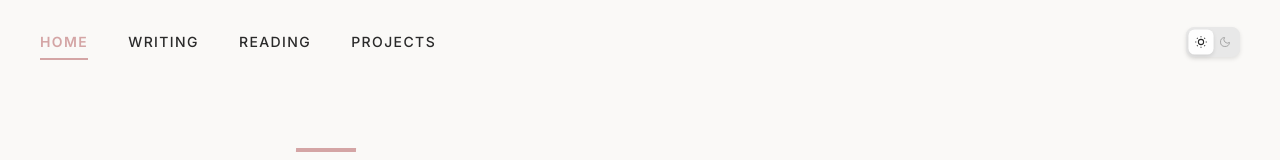
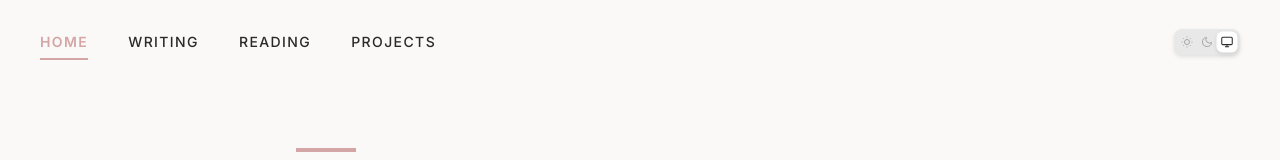
Before and after one commit to flores8/lauralee.space, a Next.js app: page / in a window 1280 px wide. Shown: the top 160 px of the page. Built offline with nearby package versions, Linux system fonts and the light colour scheme.

Commit message:
add system and fix light mode

```diff
--- a/app/components/ThemeToggle.tsx
+++ b/app/components/ThemeToggle.tsx
@@ -1,51 +1,128 @@
 'use client';
 
-import { useState, useEffect } from 'react';
+import { useState, useEffect, useRef } from 'react';
+
+type ThemeMode = 'system' | 'light' | 'dark';
 
 export default function ThemeToggle() {
-  const [isDark, setIsDark] = useState(false);
+  const [theme, setTheme] = useState<ThemeMode>('system');
+  const [systemTheme, setSystemTheme] = useState<'light' | 'dark'>('light');
+  const themeRef = useRef<ThemeMode>('system');
 
   useEffect(() => {
-    // Check if user has a saved preference
-    const savedTheme = localStorage.getItem('theme');
+    // Check for saved theme preference
+    const savedTheme = localStorage.getItem('theme') as ThemeMode;
     const prefersDark = window.matchMedia('(prefers-color-scheme: dark)').matches;
 
-    if (savedTheme === 'dark' || (!savedTheme && prefersDark)) {
-      setIsDark(true);
-      document.body.classList.add('dark');
+    // Set initial system theme
+    setSystemTheme(prefersDark ? 'dark' : 'light');
+
+    // Set initial theme - if no saved theme, default to system
+    const initialTheme = savedTheme || 'system';
+    setTheme(initialTheme);
+    themeRef.current = initialTheme;
+
+    // Apply theme - only use system preference if theme is 'system'
+    if (initialTheme === 'system') {
+      applyTheme('system', prefersDark);
+    } else {
+      applyTheme(initialTheme, false); // Force the saved theme regardless of system
     }
+
+    // Listen for system theme changes
+    const mediaQuery = window.matchMedia('(prefers-color-scheme: dark)');
+    const handleSystemThemeChange = (e: MediaQueryListEvent) => {
+      const newSystemTheme = e.matches ? 'dark' : 'light';
+      setSystemTheme(newSystemTheme);
+
+      // Only update if current theme is 'system'
+      if (themeRef.current === 'system') {
+        applyTheme('system', e.matches);
+      }
+    };
+
+    mediaQuery.addEventListener('change', handleSystemThemeChange);
+
+    return () => mediaQuery.removeEventListener('change', handleSystemThemeChange);
   }, []);
 
-  const toggleTheme = () => {
-    const newTheme = !isDark;
-    setIsDark(newTheme);
+  const applyTheme = (themeMode: ThemeMode, systemPrefersDark: boolean) => {
+    const shouldBeDark = themeMode === 'dark' || (themeMode === 'system' && systemPrefersDark);
 
-    if (newTheme) {
+    // Set data-theme attribute to override media query
+    if (themeMode === 'system') {
+      document.documentElement.removeAttribute('data-theme');
+    } else {
+      document.documentElement.setAttribute('data-theme', themeMode);
+    }
+
+    if (shouldBeDark) {
       document.body.classList.add('dark');
-      localStorage.setItem('theme', 'dark');
     } else {
       document.body.classList.remove('dark');
-      localStorage.setItem('theme', 'light');
     }
   };
 
+  const selectTheme = (newTheme: ThemeMode) => {
+    setTheme(newTheme);
+    themeRef.current = newTheme;
+    localStorage.setItem('theme', newTheme);
+
+    // Apply theme - only use system preference if theme is 'system'
+    if (newTheme === 'system') {
+      const prefersDark = window.matchMedia('(prefers-color-scheme: dark)').matches;
+      applyTheme('system', prefersDark);
+    } else {
+      applyTheme(newTheme, false); // Force the selected theme regardless of system
+    }
+  };
+
+  const getActiveTheme = (): 'light' | 'dark' => {
+    if (theme === 'system') {
+      return systemTheme;
+    }
+    return theme;
+  };
+
+  const isActive = (mode: ThemeMode) => {
+    if (mode === 'system') {
+      return theme === 'system';
+    }
+    return theme === mode;
+  };
+
   return (
-    <button
-      onClick={toggleTheme}
-      className="theme-toggle"
-      aria-label={isDark ? 'Switch to light mode' : 'Switch to dark mode'}
-    >
-      <div className={`theme-option ${!isDark ? 'active' : ''}`}>
+    <div className="theme-toggle">
+      <button
+        onClick={() => selectTheme('light')}
+        className={`theme-option ${isActive('light') ? 'active' : ''}`}
+        aria-label="Switch to light mode"
+      >
         <svg viewBox="0 0 24 24" fill="none" stroke="currentColor" strokeWidth="2">
           <circle cx="12" cy="12" r="5"/>
           <path d="M12 1v2M12 21v2M4.22 4.22l1.42 1.42M18.36 18.36l1.42 1.42M1 12h2M21 12h2M4.22 19.78l1.42-1.42M18.36 5.64l1.42-1.42"/>
         </svg>
-      </div>
-      <div className={`theme-option ${isDark ? 'active' : ''}`}>
+      </button>
+      <button
+        onClick={() => selectTheme('dark')}
+        className={`theme-option ${isActive('dark') ? 'active' : ''}`}
+        aria-label="Switch to dark mode"
+      >
         <svg viewBox="0 0 24 24" fill="none" stroke="currentColor" strokeWidth="2">
           <path d="M21 12.79A9 9 0 1 1 11.21 3 7 7 0 0 0 21 12.79z"/>
         </svg>
-      </div>
-    </button>
+      </button>
+      <button
+        onClick={() => selectTheme('system')}
+        className={`theme-option ${theme === 'system' ? 'active' : ''}`}
+        aria-label="Switch to system default"
+      >
+        <svg viewBox="0 0 24 24" fill="none" stroke="currentColor" strokeWidth="2">
+          <rect x="2" y="3" width="20" height="14" rx="2" ry="2"/>
+          <line x1="8" y1="21" x2="16" y2="21"/>
+          <line x1="12" y1="17" x2="12" y2="21"/>
+        </svg>
+      </button>
+    </div>
   );
 }
--- a/app/globals.css
+++ b/app/globals.css
@@ -36,7 +36,7 @@
 }
 
 @media (prefers-color-scheme: dark) {
-  :root {
+  :root:not([data-theme]) {
     --color-bg: #1a1a1a;
     --color-text: #f0f0f0;
     --color-muted: #b8b8b8;
@@ -430,7 +430,6 @@ a:hover::before {
   border: 1px solid var(--color-border);
   border-radius: 0.5rem;
   padding: 0.125rem;
-  cursor: pointer;
   font-family: var(--font-ui);
   font-size: 0.625rem;
   color: var(--color-text);
@@ -454,11 +453,17 @@ a:hover::before {
   display: flex;
   align-items: center;
   justify-content: center;
-  padding: 0.375rem;
+  padding: 0.25rem;
   border-radius: 0.375rem;
   transition: var(--transition);
-  min-width: 1.5rem;
-  height: 1.5rem;
+  min-width: 1.25rem;
+  height: 1.25rem;
+  flex: 1;
+  background: none;
+  border: none;
+  cursor: pointer;
+  color: inherit;
+  font-family: inherit;
 }
 
 .theme-option.active {
@@ -471,6 +476,36 @@ a:hover::before {
 .theme-option:not(.active) {
   color: var(--color-muted);
   opacity: 0.7;
+}
+
+.theme-option:hover:not(.active) {
+  opacity: 0.9;
+  transform: scale(1.02);
+}
+
+/* Explicit theme overrides */
+:root[data-theme="light"] {
+  --color-bg: #fefefe;
+  --color-text: #2a2a2a;
+  --color-muted: #8a8a8a;
+  --color-border: #e8e8e8;
+  --color-paper: #faf9f7;
+  --color-accent-blue: #4a6fa5;
+  --color-accent-green: #7fb069;
+  --color-accent-pink: #d4a5a5;
+  --color-accent-yellow: #f4d03f;
+}
+
+:root[data-theme="dark"] {
+  --color-bg: #1a1a1a;
+  --color-text: #f0f0f0;
+  --color-muted: #b8b8b8;
+  --color-border: #3a3a3a;
+  --color-paper: #2a2a2a;
+  --color-accent-blue: #8bb3ff;
+  --color-accent-green: #a8d5a3;
+  --color-accent-pink: #e8b8c8;
+  --color-accent-yellow: #f0d080;
 }
 
 /* Dark mode class for manual toggle */
```
